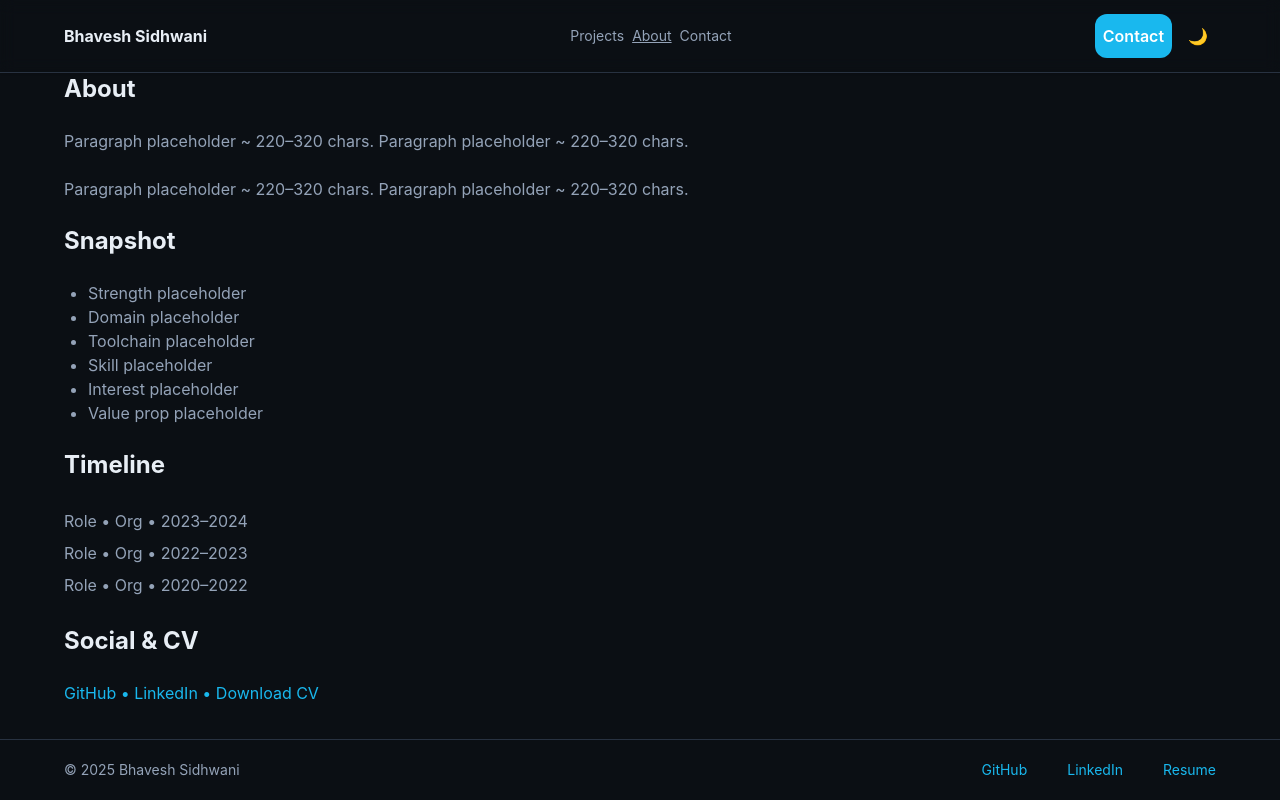
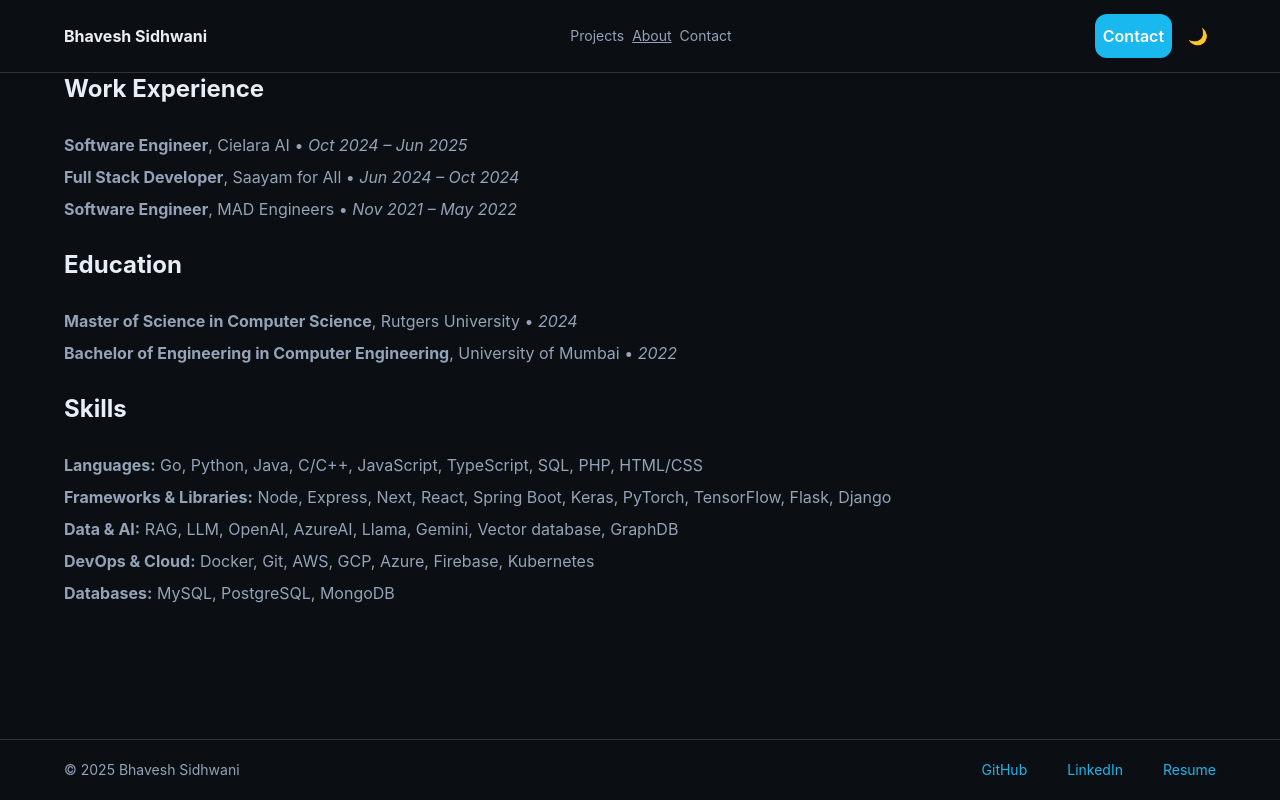
Before and after one commit to BhaveshSidhwani/Personal-Portfolio-Website, a Next.js app: page /about in a window 1280 px wide. Built offline with nearby package versions, Linux system fonts and the light colour scheme.

Commit message:
[Chore] Personalized about page content

```diff
--- a/app/about/page.tsx
+++ b/app/about/page.tsx
@@ -1,24 +1,128 @@
-import SectionHeader from '@/components/SectionHeader';
+import SectionHeader from "@/components/SectionHeader";
 
 export default function AboutPage() {
+  const workExperience = [
+    {
+      position: "Software Engineer",
+      company: "Cielara AI",
+      start: "Oct 2024",
+      end: "Jun 2025",
+    },
+    {
+      position: "Full Stack Developer",
+      company: "Saayam for All",
+      start: "Jun 2024",
+      end: "Oct 2024",
+    },
+    {
+      position: "Software Engineer",
+      company: "MAD Engineers",
+      start: "Nov 2021",
+      end: "May 2022",
+    },
+  ];
+
+  const education = [
+    {
+      degree: "Master of Science",
+      major: "Computer Science",
+      institution: "Rutgers University",
+      gpa: "3.88",
+      year: "2024",
+    },
+    {
+      degree: "Bachelor of Engineering",
+      major: "Computer Engineering",
+      institution: "University of Mumbai",
+      gpa: "3.7",
+      year: "2022",
+    },
+  ];
+
+  const skills = {
+    Languages: [
+      "Go",
+      "Python",
+      "Java",
+      "C/C++",
+      "JavaScript",
+      "TypeScript",
+      "SQL",
+      "PHP",
+      "HTML/CSS",
+    ],
+    "Frameworks & Libraries": [
+      "Node",
+      "Express",
+      "Next",
+      "React",
+      "Spring Boot",
+      "Keras",
+      "PyTorch",
+      "TensorFlow",
+      "Flask",
+      "Django",
+    ],
+    "Data & AI": [
+      "RAG",
+      "LLM",
+      "OpenAI",
+      "AzureAI",
+      "Llama",
+      "Gemini",
+      "Vector database",
+      "GraphDB",
+    ],
+    "DevOps & Cloud": [
+      "Docker",
+      "Git",
+      "AWS",
+      "GCP",
+      "Azure",
+      "Firebase",
+      "Kubernetes",
+    ],
+    Databases: ["MySQL", "PostgreSQL", "MongoDB"],
+  };
+
   return (
     <div className="space-y-6">
-      <SectionHeader title="About" />
-      <p className="text-[--muted]">Paragraph placeholder ~ 220–320 chars. Paragraph placeholder ~ 220–320 chars.</p>
-      <p className="text-[--muted]">Paragraph placeholder ~ 220–320 chars. Paragraph placeholder ~ 220–320 chars.</p>
-
-      <SectionHeader title="Snapshot" />
-      <ul className="list-disc pl-6 text-[--muted]">
-        {['Strength placeholder','Domain placeholder','Toolchain placeholder','Skill placeholder','Interest placeholder','Value prop placeholder'].map(x => <li key={x}>{x}</li>)}
+      <SectionHeader title="Work Experience" />
+      <ul className="text-[--muted]">
+        {workExperience.map((exp, i) => (
+          <li key={i} className="py-1">
+            <span>
+              <strong>{exp.position}</strong>, {exp.company} •{" "}
+              <em>
+                {exp.start} – {exp.end}
+              </em>
+            </span>
+          </li>
+        ))}
       </ul>
 
-      <SectionHeader title="Timeline" />
+      <SectionHeader title="Education" />
       <ul className="text-[--muted]">
-        {['Role • Org • 2023–2024','Role • Org • 2022–2023','Role • Org • 2020–2022'].map(x => <li key={x} className="py-1">{x}</li>)}
+        {education.map((exp, i) => (
+          <li key={i} className="py-1">
+            <span>
+              <strong>
+                {exp.degree} in {exp.major}
+              </strong>
+              , {exp.institution} • <em>{exp.year}</em>
+            </span>
+          </li>
+        ))}
       </ul>
 
-      <SectionHeader title="Social & CV" />
-      <div className="text-accent-500">GitHub  •  LinkedIn  •  Download CV</div>
+      <SectionHeader title="Skills" />
+      <ul className="text-[--muted]">
+        {Object.entries(skills).map(([category, items], i) => (
+          <li key={i} className="py-1">
+            <strong>{category}:</strong> {items.join(", ")}
+          </li>
+        ))}
+      </ul>
     </div>
   );
 }
```
